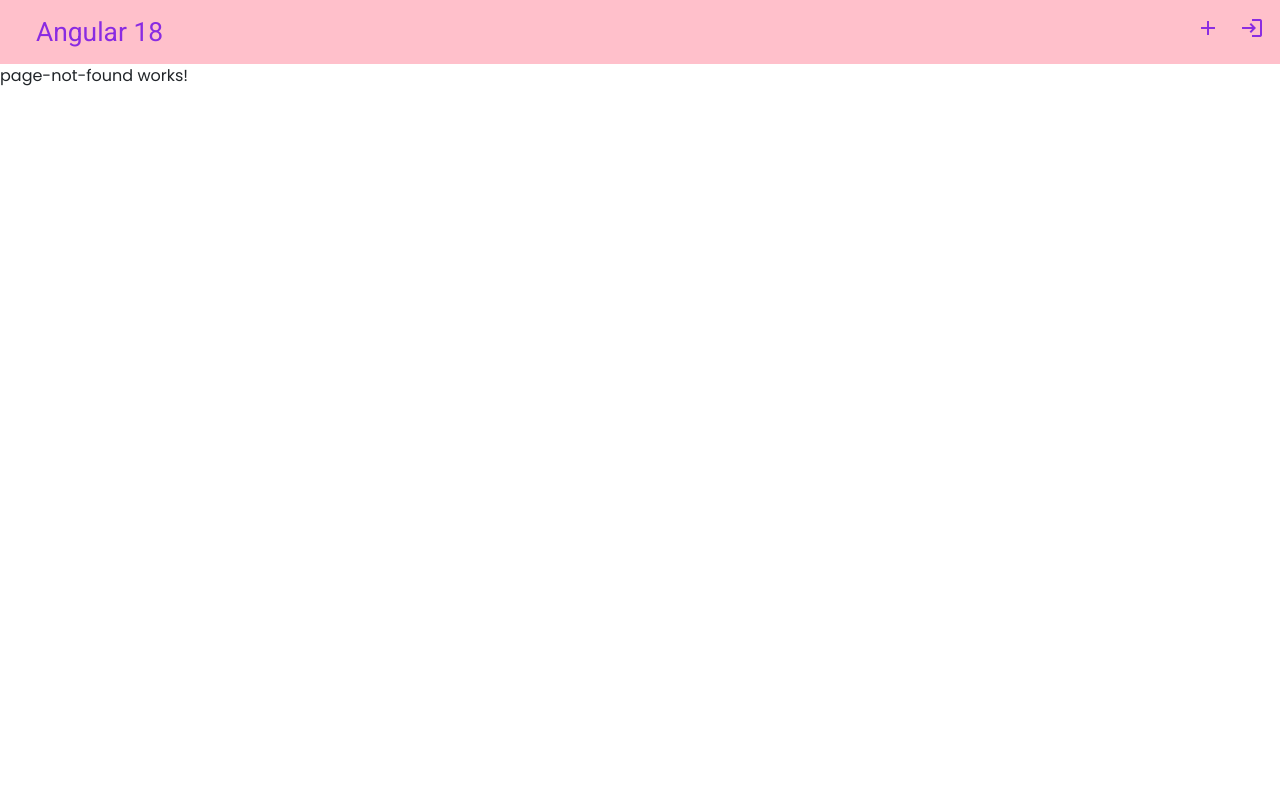
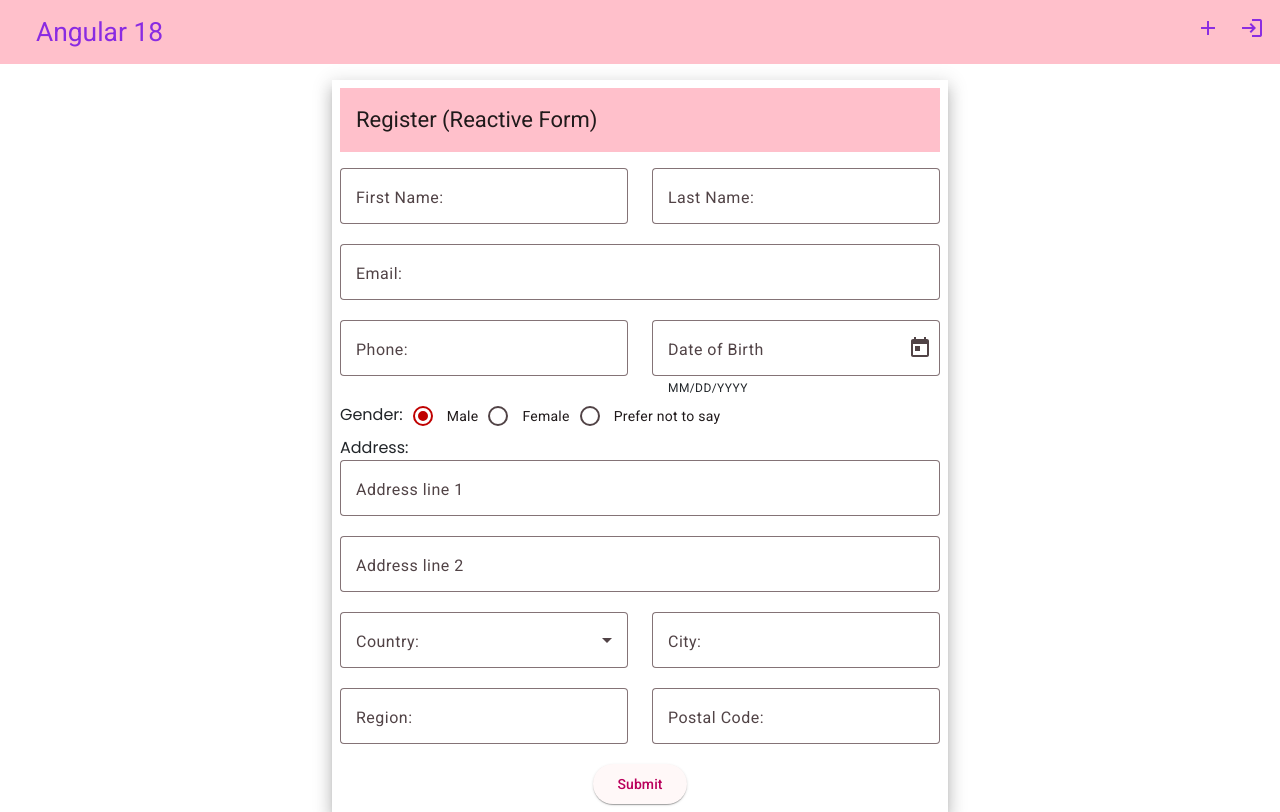
Before and after one commit to SatishKonduru/Angular18, an Angular app: page /#/reactiveForm in a window 1280 px wide. Built offline with nearby package versions, Linux system fonts and the light colour scheme.

Commit message:
Reactive Forms Started

```diff
--- a/src/app/app.routes.ts
+++ b/src/app/app.routes.ts
@@ -14,6 +14,7 @@ import { unsavedPageGuard } from './guards/unsaved-page.guard';
 import { canMatchAdminGuard, canMatchUserGuard } from './guards/can-match-admin.guard';
 import { BuiltInPipesComponent } from './components/built-in-pipes/built-in-pipes.component';
 import { RegisterComponent } from './components/register/register.component';
+import { ReactiveFormComponent } from './components/reactive-form/reactive-form.component';
 
 
 export const routes: Routes = [
@@ -83,6 +84,10 @@ export const routes: Routes = [
         component: RegisterComponent
     },
     {
+        path: 'reactiveForm',
+        component: ReactiveFormComponent
+    },
+    {
         path:'**',
         component: PageNotFoundComponent
     }
--- a/src/app/components/header/header.component.html
+++ b/src/app/components/header/header.component.html
@@ -1,7 +1,7 @@
 <mat-toolbar style="background-color: pink; color:blueviolet" >
     <span style="font-size: larger;">Angular 18</span>
     <span class="mySpace"></span>
-    <span ><mat-icon [routerLink]="'/register'">
+    <span ><mat-icon [matMenuTriggerFor]="menu">
         add
         </mat-icon></span>
     <span><mat-icon [routerLink]="'/login'">login</mat-icon></span>
@@ -23,3 +23,7 @@
 </mat-toolbar> -->
 
 <!-- <h1>{{0.65 | percentage}} </h1> -->
+<mat-menu #menu="matMenu">
+    <button mat-menu-item [routerLink]="'/register'">Template Driven Form</button>
+    <button mat-menu-item [routerLink]="'/reactiveForm'">Reactive Form</button>
+</mat-menu>
--- /dev/null
+++ b/src/app/components/reactive-form/reactive-form.component.html
@@ -0,0 +1,125 @@
+<div class="container w-50 mt-3 mx-auto ">
+    <div class="col-12 mat-elevation-z10 p-2">
+        <mat-toolbar style="background-color: pink; width: 100%;">Register (Reactive Form)</mat-toolbar>
+        <form class="form-group mt-3">
+            <!-- 1st row -->
+            <div class="row d-flex">
+                <div class="col-6">
+                    <mat-form-field appearance="outline" style="width: 100%;">
+                        <mat-label>First Name:</mat-label>
+                        <input matInput placeholder="Enter First Name" >
+                    </mat-form-field>
+                </div>
+                <div class="col-6">
+                    <mat-form-field appearance="outline" style="width: 100%;">
+                        <mat-label>Last Name:</mat-label>
+                        <input matInput placeholder="Enter Last Name" >
+                    </mat-form-field>
+                </div>
+            </div>
+            <!-- 2nd row -->
+            <div class="row d-flex">
+                <div class="col-12">
+                    <mat-form-field appearance="outline" style="width: 100%;">
+                        <mat-label>Email:</mat-label>
+                        <input matInput email placeholder="Enter Email" >
+
+                    </mat-form-field>
+                </div>
+            </div>
+            <!-- 3th row -->
+            <div class="row d-flex">
+                <div class="col-6">
+                    <mat-form-field appearance="outline" style="width: 100%;">
+                        <mat-label>Phone:</mat-label>
+                        <input matInput placeholder="Enter Phone Number" >
+                    </mat-form-field>
+                </div>
+                <div class="col-6">
+                    <mat-form-field appearance="outline" style="width: 100%;">
+                        <mat-label>Date of Birth</mat-label>
+                        <input matInput [matDatepicker]="picker" >
+                        <mat-hint>MM/DD/YYYY</mat-hint>
+                        <mat-datepicker-toggle matIconSuffix [for]="picker"></mat-datepicker-toggle>
+                        <mat-datepicker #picker></mat-datepicker>
+                      </mat-form-field>
+                </div>
+            </div>
+            <!-- 4th row -->
+            <div class="row d-flex">
+                <div class="col-12">
+                    <label>Gender: </label>
+                    <mat-radio-group >
+                        <mat-radio-button value="Male" checked>Male</mat-radio-button>
+                        <mat-radio-button value="Female">Female</mat-radio-button>
+                        <mat-radio-button value="Other">Prefer not to say</mat-radio-button>
+                    </mat-radio-group>
+                </div>
+            </div>
+            <!-- 5th row -->
+            <div class="row d-flex" >
+                <label>Address:</label>
+                <div class="col-12">
+                         <mat-form-field appearance="outline" style="width: 100%;">
+                            <mat-label>Address line 1</mat-label>
+                            <input matInput placeholder="Enter address line 1">
+                        </mat-form-field>
+                </div>
+            </div>
+            <!-- 6th row -->
+            <div class="row d-flex" >
+                <div class="col-12">
+                        <mat-form-field appearance="outline" style="width: 100%;">
+                            <mat-label>Address line 2</mat-label>
+                            <input matInput placeholder="Enter address line 2" >
+                        </mat-form-field>
+                    </div>
+            </div>
+            <!-- 7th row -->
+            <div class="row d-flex">
+                <div class="col-6">
+                    <mat-form-field appearance="outline" style="width: 100%;">
+                        <mat-label>Country:</mat-label>
+                        <mat-select>
+                            <mat-option value="India">India</mat-option>
+                            <mat-option value="USA">USA</mat-option>
+                            <mat-option value="Australia">Australia</mat-option>
+                            <mat-option value="China">China</mat-option>
+                            <mat-option value="Japan">Japan</mat-option>
+                        </mat-select>
+                    </mat-form-field>
+                </div>
+                <div class="col-6">
+                    <mat-form-field appearance="outline" style="width: 100%;">
+                        <mat-label>City:</mat-label>
+                        <input matInput placeholder="Enter City Name" >
+                    </mat-form-field>
+                </div>
+            </div>
+            <!-- 8th row -->
+            <div class="row d-flex">
+                <div class="col-6">
+                    <mat-form-field appearance="outline" style="width: 100%;">
+                        <mat-label>Region:</mat-label>
+                        <input matInput placeholder="Enter region Name">
+                    </mat-form-field>
+                </div>
+                <div class="col-6">
+                    <mat-form-field appearance="outline" style="width: 100%;">
+                        <mat-label>Postal Code:</mat-label>
+                        <input matInput placeholder="Enter Postal code" >
+                    </mat-form-field>
+                </div>
+            </div>
+            <!-- 9th row -->
+            <div class="row text-center">
+                <div class="col-12">
+                    <button mat-raised-button type="submit">Submit</button>
+                </div>
+
+
+                </div>
+
+        </form>
+    </div>
+</div>
--- a/src/app/modules/angular-material/angular-material.module.ts
+++ b/src/app/modules/angular-material/angular-material.module.ts
@@ -8,6 +8,7 @@ import {MatDividerModule} from '@angular/material/divider';
 import {MatRadioModule} from '@angular/material/radio';
 import {MatSelectModule} from '@angular/material/select';
 import {MatDatepickerModule} from '@angular/material/datepicker';
+import {MatMenuModule} from '@angular/material/menu';
 
 
 
@@ -20,7 +21,8 @@ const materialComponents = [
   MatDividerModule,
   MatRadioModule,
   MatSelectModule,
-  MatDatepickerModule
+  MatDatepickerModule,
+  MatMenuModule
 ]
 @NgModule({
   imports: [materialComponents],
```
Also changed, not shown: src/app/components/reactive-form/reactive-form.component.ts (added, +15 -0 lines), src/app/components/reactive-form/reactive-form.component.css (added).
